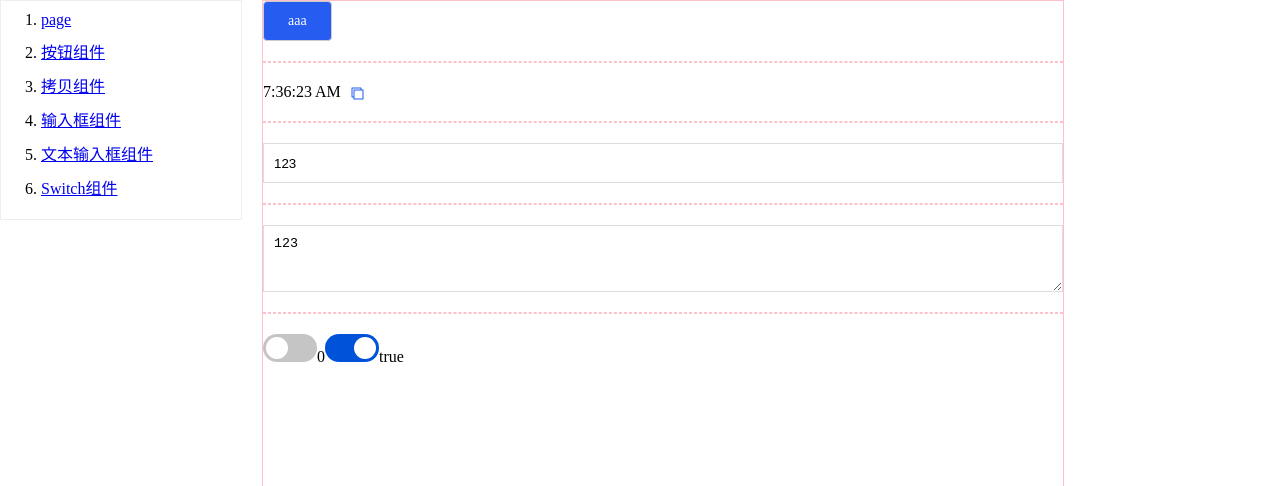
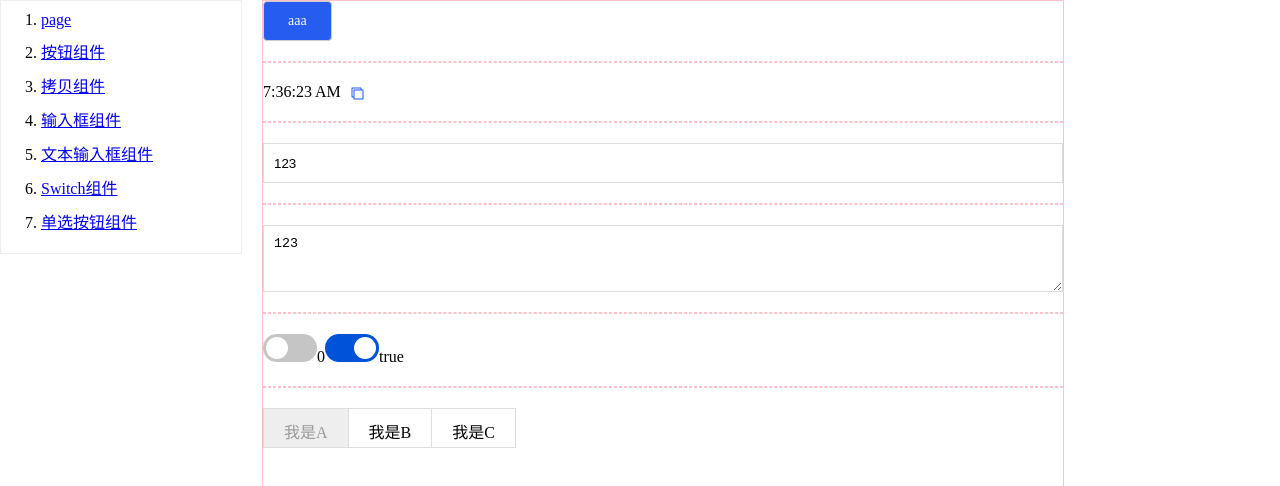
Before and after one commit to bushaoqing/component-for-react-hook, a React (Create React App) app: page /page in a window 1280 px wide. Shown: the top 486 px of the page. Built offline with nearby package versions, Linux system fonts and the light colour scheme.

Commit message:
add radiobox comp

```diff
--- /dev/null
+++ b/src/components/Radiobox/index.css
@@ -0,0 +1,35 @@
+.comp-radiobox__single-span {
+  display: inline-block;
+  height: 40px;
+  box-sizing: border-box;
+  padding: 10px 20px;
+  border: 1px solid #ddd;
+}
+
+.comp-radiobox__single-span:hover {
+  cursor: pointer;
+  background: #eee;
+}
+
+.comp-radiobox__single-span.current.disabled {
+  background: #d4e3fc;
+  color: #fff;
+}
+.comp-radiobox__single-span.disabled {
+  background: #eee;
+  color: #999;
+}
+
+.comp-radiobox__single-span.disabled:hover,
+.comp-radiobox__single-span.current.disabled:hover {
+  cursor: not-allowed;
+}
+
+.comp-radiobox__single-span.current {
+  background: #0052d9;
+  color: #fff;
+}
+
+.comp-radiobox__single-span ~ .comp-radiobox__single-span {
+  margin-left: -1px;
+}
--- /dev/null
+++ b/src/components/Radiobox/index.js
@@ -0,0 +1,45 @@
+import _ from 'lodash'
+import PropTypes from 'prop-types'
+import { useState } from 'react'
+import './index.css'
+
+function Radiobox(props) {
+  const [curVal, setCurVal] = useState(props.value)
+
+
+  return (
+    <div>
+      {
+        _.isArray(props.options) &&
+        props.options.map((item, index) => {
+          let isDisabled = props.disabled.includes(item.value)
+
+          return (
+            <span
+              key={item.id || (item.value + index)}
+              className={`comp-radiobox__single-span ${curVal === item.value ? 'current' : ''} ${isDisabled ? 'disabled' : ''}`}
+              onClick={() => {
+                if (isDisabled) return
+                setCurVal(item.value)
+              }}
+            >{ item.text }</span>
+          )
+        })
+      }
+    </div>
+  )
+}
+
+Radiobox.propTypes = {
+  value: PropTypes.string,
+  options: PropTypes.array,
+  disabled: PropTypes.array
+}
+
+Radiobox.defaultProps = {
+  value: '',
+  options: [],
+  disabled: []
+}
+
+export default Radiobox
--- a/src/components/Switch/index.css
+++ b/src/components/Switch/index.css
@@ -6,6 +6,18 @@
   box-sizing: border-box;
   border-radius: 14px;
   background: #c5c5c5;
+}
+
+.comp-switch__wrap:hover {
+  cursor: pointer;
+}
+
+.comp-switch__wrap.disabled {
+  background: #eee;
+}
+
+.comp-switch__wrap.disabled:hover {
+  cursor: not-allowed;
 }
 
 .comp-switch__wrap::before {
@@ -24,6 +36,10 @@
   background: #0052d9;
 }
 
+.comp-switch__wrap.open.disabled {
+  background: #d4e3fc;
+}
+
 .comp-switch__wrap.close::before {
   transform: translateX(3px)
 }
--- a/src/components/Switch/index.js
+++ b/src/components/Switch/index.js
@@ -9,8 +9,9 @@ function Swith(props) {
 
   return (
     <div
-      className={`comp-switch__wrap ${isOpen ? 'open' : 'close'}`}
+      className={`comp-switch__wrap ${isOpen ? 'open' : 'close'} ${props.disabled ? 'disabled' : ''}`}
       onClick={() => {
+        if (props.disabled) return
         props.onChange(valIsBool ? Boolean(!isOpen) : Number(!isOpen))
         setIsOpen(val => valIsBool ? Boolean(!val) : Number(!val))
       }}
@@ -20,11 +21,13 @@ function Swith(props) {
 
 Swith.propTypes = {
   value: PropTypes.oneOfType([PropTypes.number, PropTypes.bool]), // 0 or 1\ true or false
-  onChange: PropTypes.func
+  onChange: PropTypes.func,
+  disabled: PropTypes.bool
 }
 
 Swith.defaultProps = {
   value: false,
+  disabled: false,
   onChange: _.noop
 }
 
--- a/src/pages/index.js
+++ b/src/pages/index.js
@@ -4,6 +4,7 @@ import CopyText from '../components/CopyText'
 import Input from '../components/Input'
 import Textarea from '../components/Textarea'
 import Switch from '../components/Switch'
+import Radiobox from '../components/Radiobox'
 
 // 测试容器
 function InitPage() {
@@ -45,6 +46,18 @@ function InitPage() {
 
       <Switch value={switchVal} onChange={bool => setSwitchVal(bool)}/>{switchVal}
       <Switch value={switchVal1} onChange={bool => setSwitchVal1(bool)}/>{switchVal1 ? 'true' : 'fasle'}
+
+      <hr/>
+
+      <Radiobox
+        value=""
+        disabled={['A']}
+        options={[
+          {id: 1, text: '我是A', value: 'A'},
+          {id: 2, text: '我是B', value: 'B'},
+          {id: 3, text: '我是C', value: 'C'},
+        ]}
+      />
     </div>
   );
 }
--- a/src/router/index.js
+++ b/src/router/index.js
@@ -4,6 +4,7 @@ import CopyText from "../components/CopyText"
 import Input from "../components/Input"
 import Textarea from "../components/Textarea"
 import Switch from "../components/Switch"
+import Radiobox from "../components/Radiobox"
 
 // 侧边菜单栏
 const RouteMap = [
@@ -31,6 +32,10 @@ const RouteMap = [
         name: 'Switch组件',
         path: '/Switch',
         component: Switch
+    }, {
+        name: '单选按钮组件',
+        path: '/Radiobox',
+        component: Radiobox
     }
 ]
 
```
Also changed, not shown: src/components/Radiobox/README.md (added).
